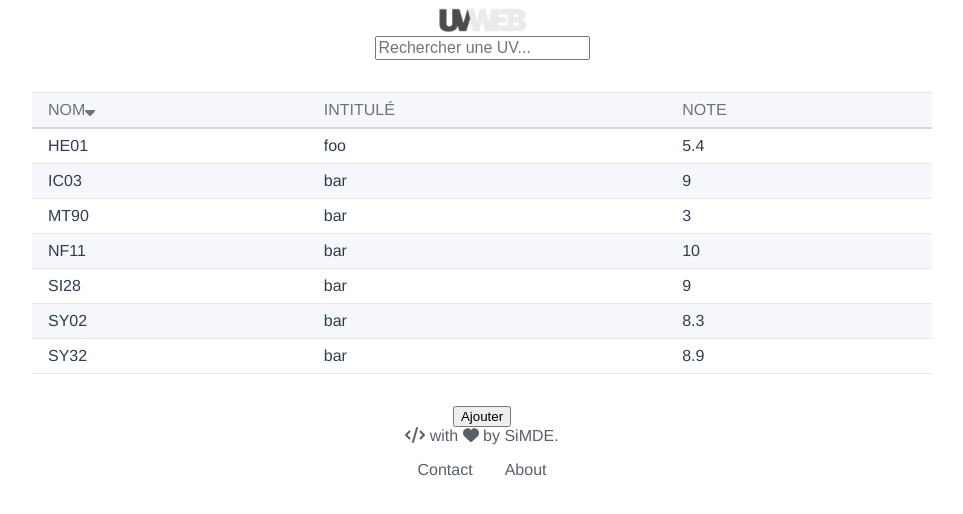
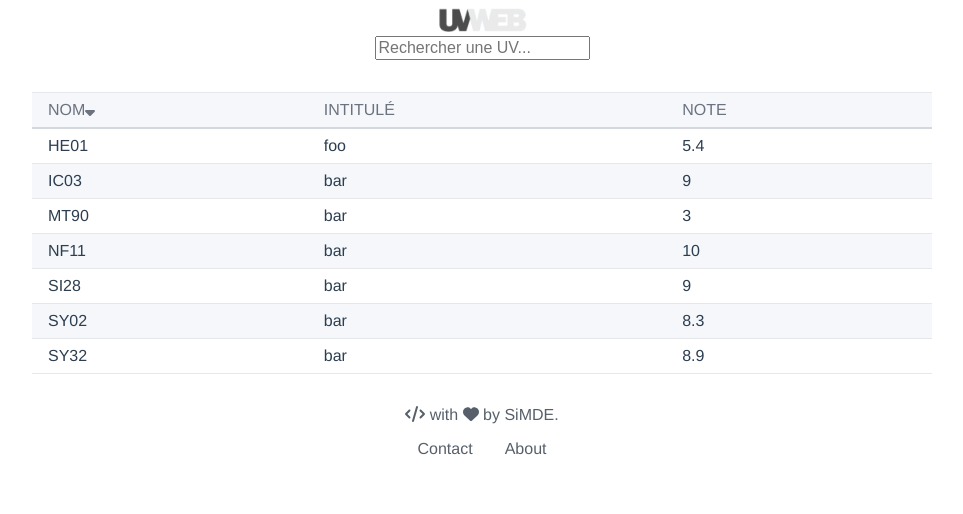
Before and after one commit to SiMDE-Projects/UVweb, a Vue app: page / in a window 1280 px wide. Shown: the top 514 px of the page, without its empty margins (158-1121 px from the left). Built offline with nearby package versions, Linux system fonts and the light colour scheme; data requests are answered from the project's data file.

Commit message:
delete unused button

```diff
--- a/src/components/TheDataTable.vue
+++ b/src/components/TheDataTable.vue
@@ -32,7 +32,6 @@
   <div v-else class="notFound">
     Aucune UV ne correspond à votre recherche...
   </div>
-  <button @click="addUv">Ajouter</button>
 </template>
 
 <script>
```
